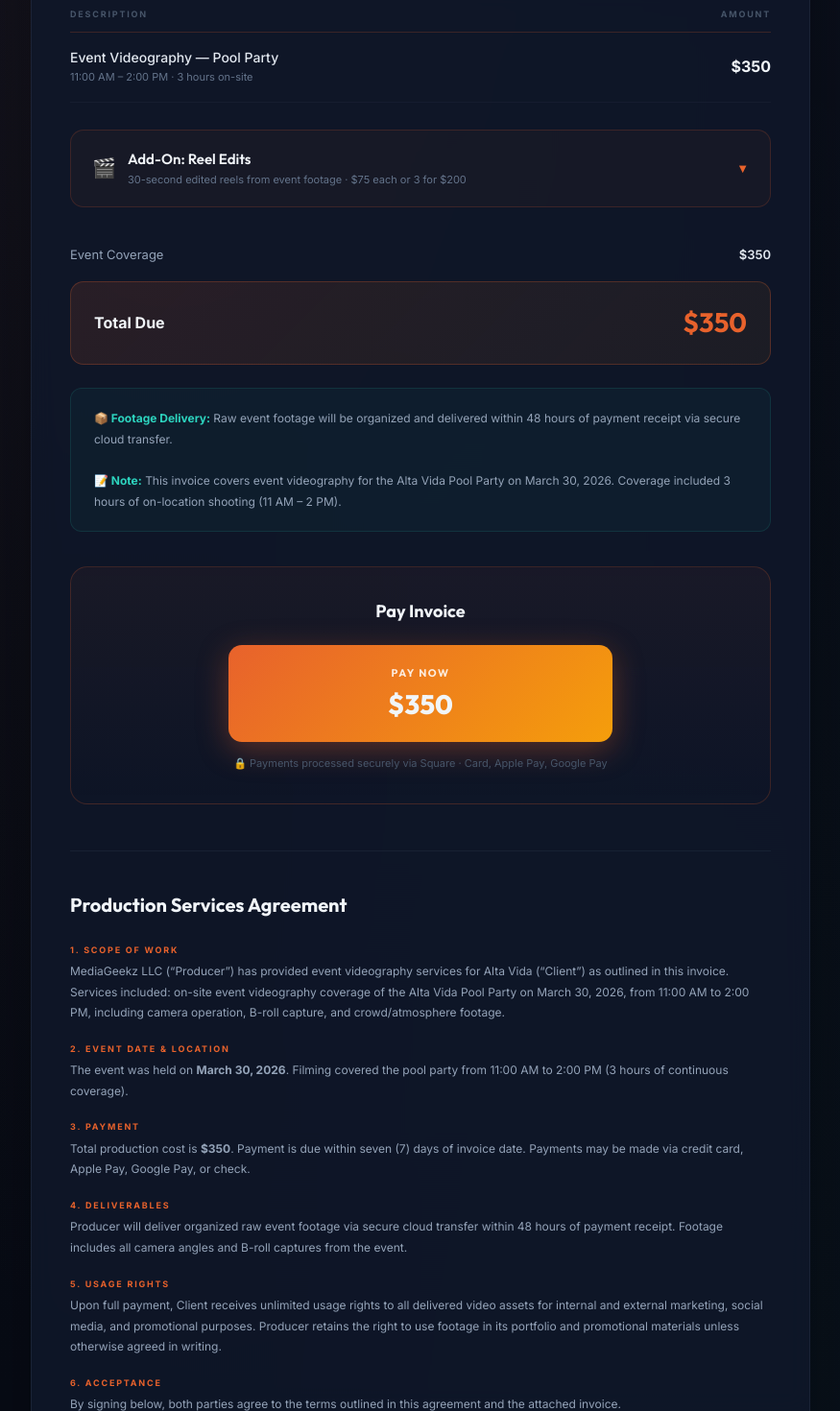
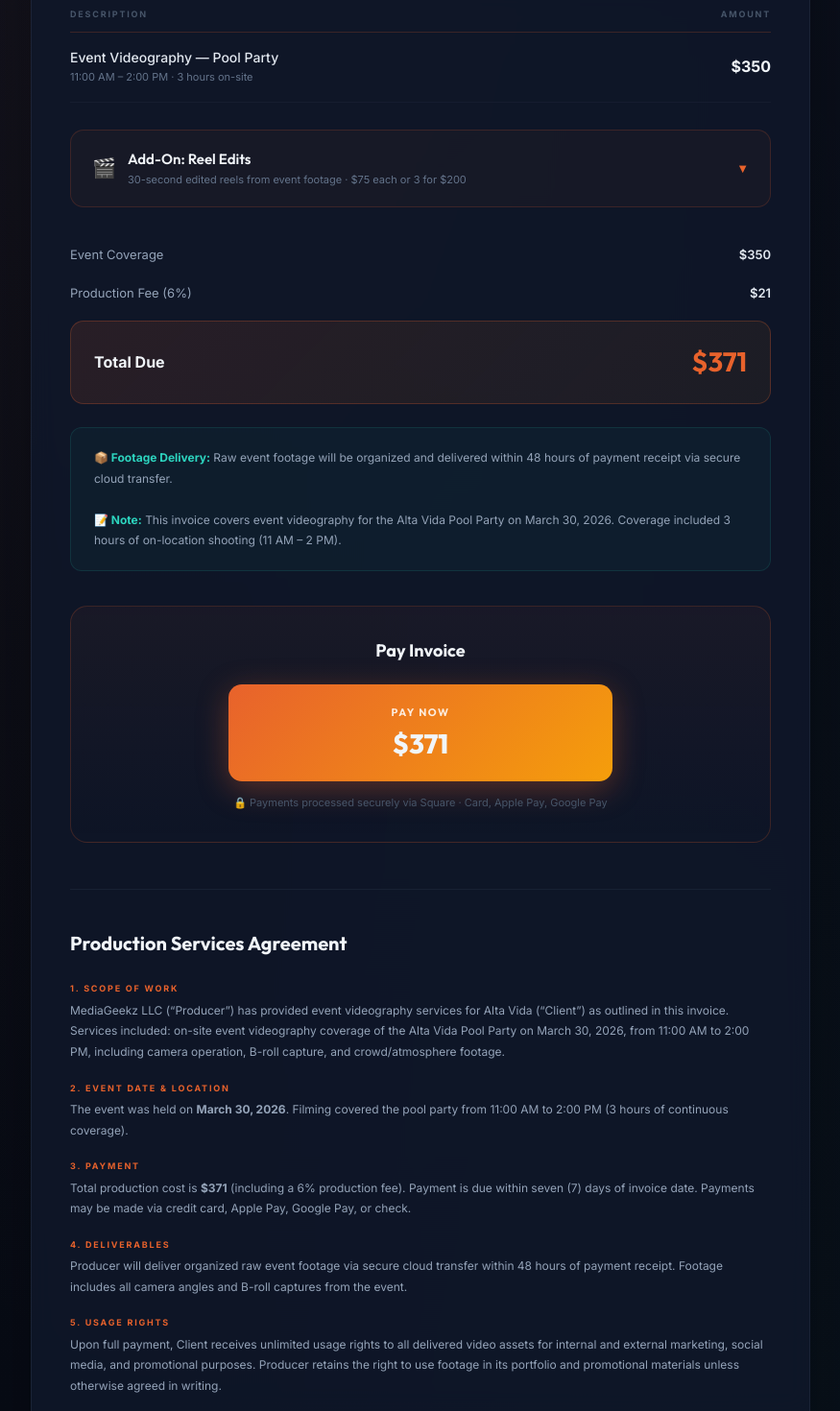
Before and after one commit to DanielSensual/Mediageekzquotes, a Next.js app: page /altavidaevent in a window 1280 px wide. Shown: the part 807-2277 px from the top of the page at 96% size, without its empty margins (202-1077 px from the left). Built offline with nearby package versions, Linux system fonts and the light colour scheme.

Commit message:
Add 6% production fee to Alta Vida invoice

```diff
--- a/app/altavidaevent/page.js
+++ b/app/altavidaevent/page.js
@@ -47,7 +47,9 @@
     const selectedReel = REEL_OPTIONS[reelSelection];
     const reelTotal = selectedReel.price;
     const SUBTOTAL = BASE_SUBTOTAL + reelTotal;
-    const TOTAL_DUE = SUBTOTAL - DEPOSIT_PAID;
+    const PRODUCTION_FEE_RATE = 0.06;
+    const PRODUCTION_FEE = Math.round(SUBTOTAL * PRODUCTION_FEE_RATE * 100) / 100;
+    const TOTAL_DUE = SUBTOTAL + PRODUCTION_FEE - DEPOSIT_PAID;
 
     const handlePrint = () => {
         window.print();
@@ -789,6 +791,10 @@
                                 <span className="total-value">{fmt(reelTotal)}</span>
                             </div>
                         )}
+                        <div className="total-row">
+                            <span className="total-label">Production Fee (6%)</span>
+                            <span className="total-value">{fmt(PRODUCTION_FEE)}</span>
+                        </div>
                         <div className="total-row highlight">
                             <span className="total-label strong">Total Due</span>
                             <span className="total-value big">{fmt(TOTAL_DUE)}</span>
@@ -844,7 +850,7 @@
                         <div className="clause">
                             <div className="clause-num">3. Payment</div>
                             <div className="clause-text">
-                                Total production cost is <strong>{fmt(SUBTOTAL)}</strong>. Payment is due within seven (7) days of invoice date. Payments may be made via credit card, Apple Pay, Google Pay, or check.
+                                Total production cost is <strong>{fmt(TOTAL_DUE)}</strong> (including a 6% production fee). Payment is due within seven (7) days of invoice date. Payments may be made via credit card, Apple Pay, Google Pay, or check.
                             </div>
                         </div>
 
```
